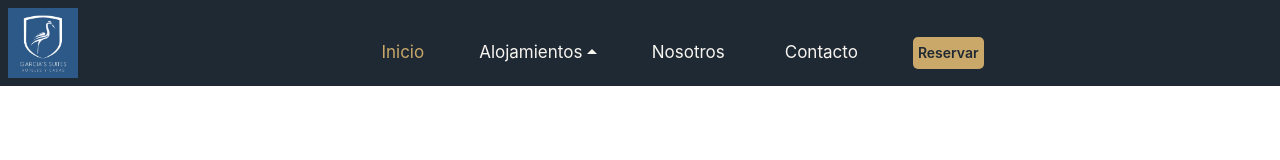
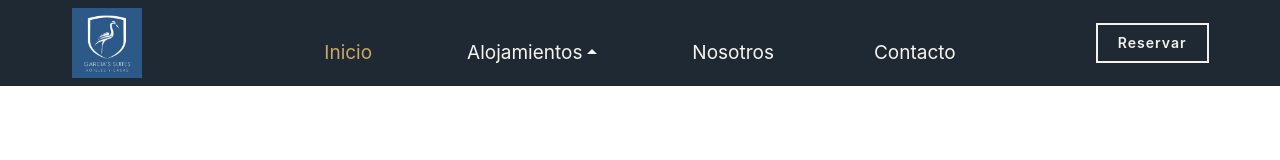
Before and after one commit to DanielOlanDev23/Pagina-Hotel-Garcias-Suites, a website: page index.html in a window 1280 px wide. Drawn offline with Linux system fonts and the light colour scheme.

Commit message:
feat: finalizar estilos del navbar y personalizar dropdown

```diff
--- a/index.html
+++ b/index.html
@@ -10,12 +10,12 @@
 
 
     <nav class="navbar navbar-expand-lg  navbar-bg">
-        <div class="container-fluid">
+        <div class="container-fluid navbar-container">
 
             <img src="img/Logo.png" alt="Imagen logo Garcias Suites" class="navbar-brand navbar-logo">
 
             <div class="navbar-tablet">
-                <a href="" class="navbar-reservar-tablet reserva">Reservar</a>
+                <a href="" class="navbar-reservar-tablet cta-style">Reservar</a>
                 <button class="navbar-toggler" type="button" data-bs-toggle="collapse" data-bs-target="#NavegacionGarciasSuites" aria-controls="NavegacionGarciasSuites" aria-expanded="false" aria-label="Toggle navigation">
                     <span class="navbar-toggler-icon"></span>
                 </button>
@@ -26,7 +26,7 @@
             <div class="collapse navbar-collapse" id="NavegacionGarciasSuites">
 
 
-                <div class="navbar-nav">
+                <ul class="navbar-nav">
 
                     <li class="nav-item">
                          <a href="index.html" class="nav-link active">Inicio</a>
@@ -84,12 +84,12 @@
 
                         <a href="#" class="dropdown-toggle" role="button" data-bs-toggle="dropdown" aria-expanded="false">Alojamientos</a>
 
-                        <div class="dropdown-menu">
-                            <a href="#" class="dropdown-item">Hoteles</a>
-                            <a href="#" class="dropdown-item">Casas</a>
-                            <a href="#" class="dropdown-item">Departamentos</a>
-                            <a href="#" class="dropdown-item">Arena Calzada</a>
-                        </div>
+                        <ul class="dropdown-menu">
+                            <li><a href="#" class="dropdown-item">Hoteles</a></li>
+                            <li><a href="#" class="dropdown-item">Casas</a></li>
+                            <li><a href="#" class="dropdown-item">Departamentos</a></li>
+                            <li><a href="#" class="dropdown-item">Arena Calzada</a></li>
+                        </ul>
 
                     </li>
 
@@ -101,8 +101,8 @@
                         <a href="#" class="nav-link">Contacto</a>
                     </li>
 
-                    <li class="nav-item reservar-celular">
-                        <button href="#" class="nav-link reserva">
+                    <li class="nav-item cta-celular">
+                        <button href="#" class="cta-style">
                             Reservar
                         </button>
                     </li>
@@ -116,12 +116,16 @@
                     </li>
 
 
-                </div>
+                </ul>
 
 
             </div>
 
-
+            <div class="nav-item cta-desktop">
+                <button class="cta-style">
+                    Reservar
+                </button>
+            </div>
 
 
         </div>
--- a/scss/Main/_navegacion.scss
+++ b/scss/Main/_navegacion.scss
@@ -1,6 +1,19 @@
 @use '../Globales/variables' as v;
 @use '../Globales/mixin' as m;
 @use '../Globales//mediaquery' as mq;
+
+//Navegacion Estilos
+
+.navbar > .navbar-container{
+    @include mq.desktop {
+        display: grid;
+        grid-template-columns: 1fr auto 1fr;
+        align-items: center;
+        width: 90%;
+        max-width: 160rem;
+
+    }
+}
 
 .navbar-bg{
     background-color: v.$navbar-bg;
@@ -24,12 +37,18 @@
 
 .navbar-nav{
     padding-top: 2rem;
+    width: 100%;
     gap: .8rem;
     padding-inline: clamp(.9rem, 4vw, 3rem);
     font-size: v.$font-siz-nav;
     @include mq.desktop {
         gap: 5rem;
         align-items: center;
+        justify-content: center;
+        font-size: 1.9rem;
+    }
+    @include mq.desktopxl {
+        gap: 9rem;
     }
 }
 
@@ -47,6 +66,7 @@
     @include mq.tablets {
         width: 7rem;
     }
+
 }
 
 .nav-item-redes{
@@ -85,40 +105,50 @@
     }
 }
 
+//CTA ESTILOS
 
-.reserva{
-    background-color: v.$btn-primary-bg;
-    color: v.$btn-primary-text;
-    padding: .5rem 3rem;
+.cta-style{
+    background-color:transparent;
+    color: v.$color-secondary;
+    border: 2px solid v.$color-secondary;
+    padding: .5rem 2rem;
+    letter-spacing: 1px;
     font-weight: v.$font-semibold;
-    transition: all 300ms ease;
+    transition:
+    background-color .3s ease,
+    color .3s ease;
+
+    font-size: v.$font-size-base;
+    &:hover{
+        background-color: v.$btn-primary-bg-hover;
+        color: v.$color-secondary;
+    }
 
     @include mq.tablets {
         font-size: v.$font-size-sm;
-        padding: .3rem 1.8rem;
-        border-radius: .5rem;
+        padding: .7rem 2rem;
     }
 
-    @include mq.desktop {
-        padding: .5rem 5rem;
-    }
 
-    &:hover{
-        background-color: v.$btn-primary-bg-hover;
-        color: v.$btn-primary-text;
+}
+
+.cta-celular{
+    @include mq.tablets{
+        display: none;
     }
 }
 
-.reservar-celular{
-    @include mq.tablets {
-        display: none;
+.cta-desktop{
+   display: none;
+    @include mq.desktop {
+        display: inline-flex;
+        margin-left: auto;
     }
-    @include mq.desktop {
-        display: block;
-    }
+
 }
 
 
+//Alojamiento estilos
 
 .alojamientos-collapse-desktop{
     @include mq.desktop {
@@ -129,7 +159,7 @@
 .alojamientos-dropdown-desktop{
     display: none;
     @include mq.desktop {
-        display: block;
+        display: inline-flex;
     }
 }
 
@@ -173,10 +203,11 @@
 }
 
 
+// DROPDOWN ESTILOS
 
 @include mq.desktop {
 
-    .dropdown-toggle{
+    .alojamientos-dropdown-desktop .dropdown-toggle{
 
         &::after{
             transition: transform .35s ease;
@@ -190,27 +221,32 @@
         }
     }
 
-    .dropdown-menu{
+    .alojamientos-dropdown-desktop .dropdown-menu{
         display: block;
         visibility: hidden;
         opacity: 0;
         pointer-events: none;
         transform: translateY(-1rem);
+        background-color: v.$color-primary;
         font-size: v.$font-size-base;
+        padding: 2rem 0;
 
         transition:
-        opacity .2s ease,
-        transform .35s ease,
-        visibility .2s ease;
+        opacity .25s ease,
+        transform .25s ease,
+        visibility .25s ease;
 
        a{
             transition:
             background-color .15s ease,
             color .2s ease;
+            color: v.$color-accent-light;
+            padding: .7rem 3rem;
 
             &:hover{
-                background-color: v.$color-accent-hover;
-                color: v.$text-light;
+                width: 100%;
+                background-color: v.$color-primary-hover;
+                color: #fff;
             }
        }
     }
```
Also changed, not shown: css/app.css, 1 other file.
